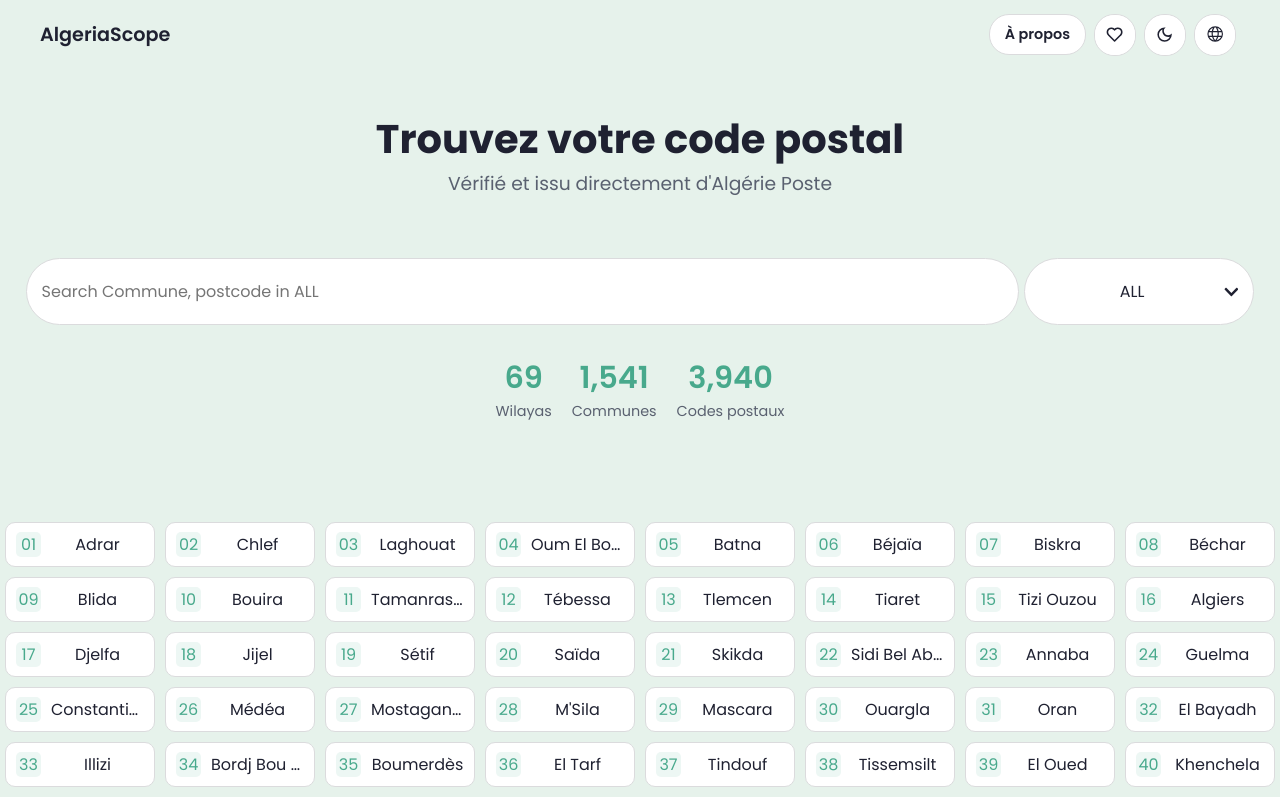
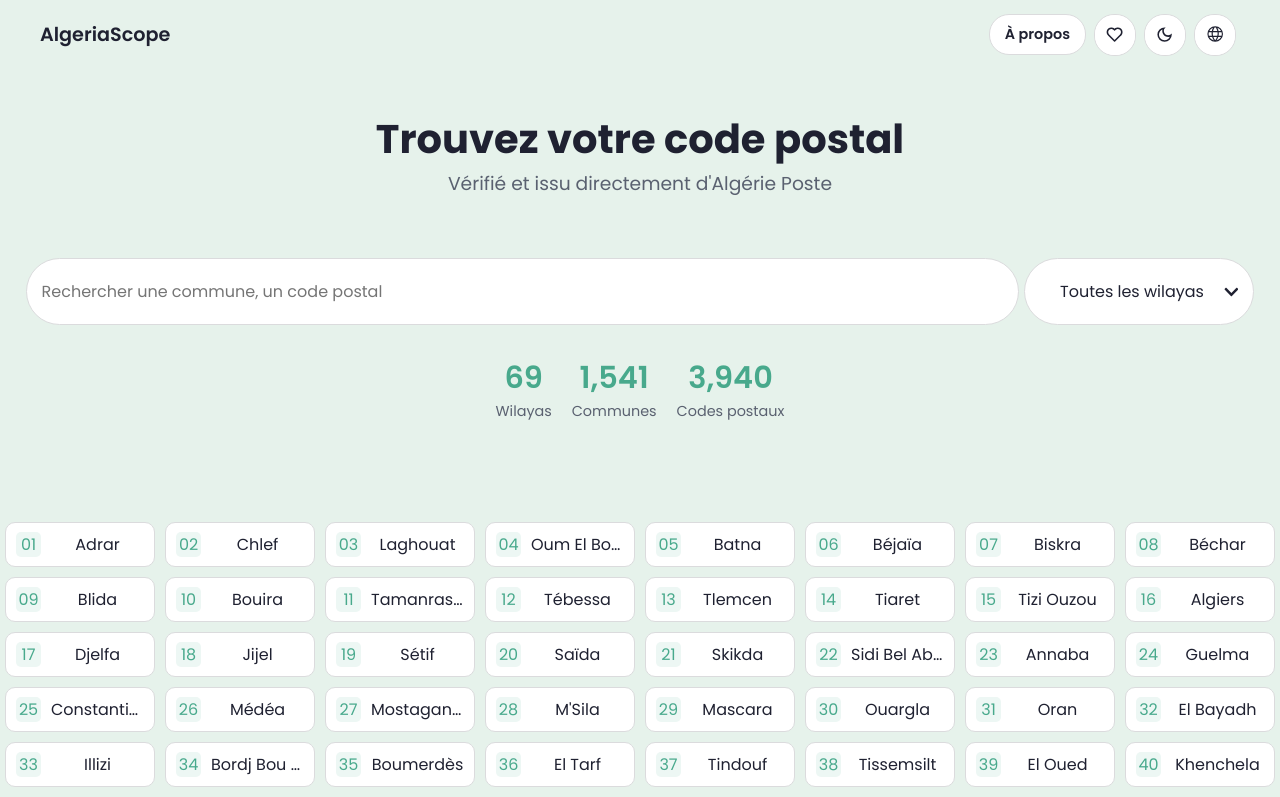
Before and after one commit to algeriascope/algeriascope.github.io, a React (Vite) app: page /postcodes in a window 1280 px wide. Shown: the top 797 px of the page. Built offline with nearby package versions, Linux system fonts and the light colour scheme.

Commit message:
finished postcodesSearch localisation

```diff
--- a/src/components/PostcodesSearch.jsx
+++ b/src/components/PostcodesSearch.jsx
@@ -26,9 +26,30 @@ const PostcodesSearch = () => {
   const Tamazight = currentLanguage.startsWith('zgh');
 
   const [query, setQuery] = useState('');
-  const [selectedWilaya, setSelectedWilaya] = useState('ALL');
+  const [selectedWilayaCode, setSelectedWilayaCode] = useState('ALL');
   const [isOpen, setIsOpen] = useState(false);
   const formattedQuery = normalizeSearch(query);
+
+  const getWilayaName = (w) => {
+    if (!w) return '';
+    return isArabic ? w.wilaya_name_ar || w.wilaya_name : w.wilaya_name;
+  };
+
+  const selectedWilayaObj = data.find(
+    (w) => w.wilaya_code === selectedWilayaCode,
+  );
+
+  const selectedWilayaDisplayName =
+    selectedWilayaCode === 'ALL'
+      ? t('postcodesSearch.allWilayas')
+      : getWilayaName(selectedWilayaObj);
+
+  const placeholderText =
+    selectedWilayaCode === 'ALL'
+      ? t('postcodesSearch.searchPlaceholderAll')
+      : t('postcodesSearch.searchPlaceholderWilaya', {
+          wilaya: selectedWilayaDisplayName,
+        });
 
   const filteredData =
     !formattedQuery || formattedQuery.length < 2
@@ -36,21 +57,27 @@ const PostcodesSearch = () => {
       : data
           .filter(
             (wilaya) =>
-              selectedWilaya === 'All wilayas' ||
-              wilaya.wilaya_name === selectedWilaya,
+              selectedWilayaCode === 'ALL' ||
+              wilaya.wilaya_code === selectedWilayaCode,
           )
           .flatMap((wilaya) => {
             return wilaya.postcodes
               .filter((post) => {
                 const matchesCommune =
-                  normalizeSearch(post.commune_name || '').includes(formattedQuery) ||
+                  normalizeSearch(post.commune_name || '').includes(
+                    formattedQuery,
+                  ) ||
                   normalizeSearch(post.commune_name_ar || '').includes(
                     formattedQuery,
                   );
 
                 const matchesPostName =
-                  normalizeSearch(post.post_name || '').includes(formattedQuery) ||
-                  normalizeSearch(post.post_name_ar || '').includes(formattedQuery);
+                  normalizeSearch(post.post_name || '').includes(
+                    formattedQuery,
+                  ) ||
+                  normalizeSearch(post.post_name_ar || '').includes(
+                    formattedQuery,
+                  );
 
                 const matchesCode = (post.post_code || '').includes(
                   formattedQuery,
@@ -69,18 +96,16 @@ const PostcodesSearch = () => {
   return (
     <div className={styles.container} dir="ltr">
       <div className={styles.inputWrapper}>
+
         <input
           type="text"
           className={styles.searchInput}
           value={query}
           onChange={(e) => setQuery(e.target.value)}
-          placeholder={
-            selectedWilaya === 'All wilayas'
-              ? 'Search Commune, postcode'
-              : `Search Commune, postcode in ${selectedWilaya}`
-          }
+          placeholder={placeholderText}
           dir={isArabic ? 'rtl' : 'ltr'}
         />
+
         {formattedQuery.length >= 2 && (
           <div className={styles.searchResults} dir={isArabic ? 'rtl' : 'ltr'}>
             {filteredData.length > 0 ? (
@@ -98,20 +123,20 @@ const PostcodesSearch = () => {
                       </div>
                     </div>
                     <div className={styles.postcode}>
-                      {item.post_code ? item.post_code : 'xxxxx'}
+                      {item.post_code || t('postcodesSearch.unspecified')}
                     </div>
                   </div>
                 );
               })
             ) : (
-              <div className={styles.noResults}>No search results found.</div>
+              <div className={styles.noResults}>{t('postcodesSearch.noResults')}</div>
             )}
           </div>
         )}
       </div>
-      <div className={styles.selectWrapper} >
+      <div className={styles.selectWrapper}>
         <div className={styles.wilayaSelect} onClick={() => setIsOpen(!isOpen)}>
-          <span className={styles.wilayaSpan}>{selectedWilaya}</span>
+          <span className={styles.wilayaSpan}>{selectedWilayaDisplayName}</span>
           {isOpen ? <FaChevronUp /> : <FaChevronDown />}
         </div>
 
@@ -120,22 +145,22 @@ const PostcodesSearch = () => {
             <span
               className={styles.wilayaOption}
               onClick={() => {
-                setSelectedWilaya('All wilayas');
+                setSelectedWilayaCode('ALL');
                 setIsOpen(false);
               }}
             >
-              All wilayas
+             {t('postcodesSearch.allWilayas')}
             </span>
             {data.map((w) => (
               <span
                 className={styles.wilayaOption}
                 key={w.wilaya_code}
                 onClick={() => {
-                  setSelectedWilaya(w.wilaya_name);
+                  setSelectedWilayaCode(w.wilaya_code);
                   setIsOpen(false);
                 }}
               >
-                {`${w.wilaya_code} - ${isArabic ? w.wilaya_name_ar : w.wilaya_name}`}
+                {`${w.wilaya_code} - ${getWilayaName(w)}`}
               </span>
             ))}
           </div>
--- a/src/i18n.js
+++ b/src/i18n.js
@@ -30,10 +30,10 @@ i18n
               title: 'Postcodes',
               desc: 'Search {{count}} official postcodes and filter locations across all 1,541 communes in Algeria.',
             },
-            history:{
-                title: 'History of Algeria',
-                desc: 'Explore Algeria\'s timeline from 202 BC to 2026, and discover the defining events that forged the nation.',
-              }
+            history: {
+              title: 'History of Algeria',
+              desc: "Explore Algeria's timeline from 202 BC to 2026, and discover the defining events that forged the nation.",
+            },
           },
           postcodesPage: {
             title: 'Find your Postcode',
@@ -44,8 +44,12 @@ i18n
               postcodes: 'Postcodes',
             },
           },
-          postcodesSearch:{
+          postcodesSearch: {
             allWilayas: 'All Provinces',
+            searchPlaceholderAll: 'Search Municipality, postcode',
+            searchPlaceholderWilaya: 'Search Municipality, postcode in {{wilaya}}',
+            noResults: 'No search results found.',
+            unspecified: 'xxxxx',
           },
           footer: {
             rates: 'Rates',
@@ -76,11 +80,11 @@ i18n
               title: 'Codes postaux',
               desc: "Recherchez {{count}} codes postaux officiels et filtrez les localités à travers les 1 541 communes d'Algérie.",
             },
-              history:{
-                title: 'Histoire d\'Algérie',
-                desc: 'Explorez la chronologie de l\'Algérie de 202 av. J.-C. tà 2026, et découvrez les événements marquants qui ont forgé la nation.',
-              }
 
+            history: {
+              title: "Histoire d'Algérie",
+              desc: "Explorez la chronologie de l'Algérie de 202 av. J.-C. à 2026, et découvrez les événements marquants qui ont forgé la nation.",
+            },
           },
           postcodesPage: {
             title: 'Trouvez votre code postal',
@@ -91,8 +95,13 @@ i18n
               postcodes: 'Codes postaux',
             },
           },
-          postcodesSearch:{
-            allWilayas: 'Toutes les Wilayas',
+          postcodesSearch: {
+            allWilayas: 'Toutes les wilayas',
+            searchPlaceholderAll: 'Rechercher une commune, un code postal',
+            searchPlaceholderWilaya:
+              'Rechercher une commune, un code postal à {{wilaya}}',
+            noResults: 'Aucun résultat trouvé.',
+            unspecified: 'xxxxx',
           },
           footer: {
             rates: 'Taux',
@@ -123,10 +132,10 @@ i18n
               title: 'الرموز البريدية',
               desc: 'ابحث في {{count}} رمزًا بريديًا رسميًا وقم بتصفية المواقع عبر جميع البلديات الـ 1,541 في الجزائر.',
             },
-            history:{
-                title: 'تاريخ الجزائر',
-                desc: 'استكشف التسلسل الزمني للجزائر من 202 ق.م إلى عام 2026، واكتشف أبرز المحطات التاريخية التي صاغت الأمة.'
-              }
+            history: {
+              title: 'تاريخ الجزائر',
+              desc: 'استكشف التسلسل الزمني للجزائر من 202 ق.م إلى عام 2026، واكتشف أبرز المحطات التاريخية التي صاغت الأمة.',
+            },
           },
           postcodesPage: {
             title: 'ابحث عن رمزك البريدي',
@@ -137,12 +146,15 @@ i18n
               postcodes: 'رمز بريدي',
             },
           },
-          postcodesSearch:{
+          postcodesSearch: {
             allWilayas: 'كل الولايات',
+            searchPlaceholderAll: 'ابحث عن البلدية أو الرمز البريدي',
+            searchPlaceholderWilaya:
+              'ابحث عن البلدية أو الرمز البريدي في {{wilaya}}',
+            noResults: 'لم يتم العثور على نتائج.',
+            unspecified: 'xxxxx',
           },
-          wilayaPostcodes:{
-
-          },
+          wilayaPostcodes: {},
           footer: {
             rates: 'سعر الصرف',
             about: 'حول',
@@ -172,10 +184,10 @@ i18n
               title: 'Ingilen n tnesa',
               desc: 'Nadi {{count}} n yingilen n tnesa unsiyen deg 1,541 n tgemmiyin n Dzayer.',
             },
-            history:{
-                title: 'Amezruy n Dzayer',
-                desc: 'Nadi ɣef umezruy n Dzayer seg Numidya taqdimt ar 2026, tfeḥṣeḍ isaggen imeqqranen i isbedden taɣerma-a.',
-              }
+            history: {
+              title: 'Amezruy n Dzayer',
+              desc: 'Nadi ɣef umezruy n Dzayer seg 202 send Ɛisa ar 2026, tfeḥṣeḍ isaggen imeqqranen i isbedden taɣerma-a.',
+            },
           },
           postcodesPage: {
             title: 'Nadi ingilen-nnek n tnesa',
@@ -187,7 +199,11 @@ i18n
             },
           },
           postcodesSearch: {
-            allWilayas: 'Akk tiwilayin'
+            allWilayas: 'Akk tiwilayin',
+            searchPlaceholderAll: 'Nadi Taɣiwanit, tanfult n tnefsiyn',
+            searchPlaceholderWilaya: 'Nadi Taɣiwanit, tanfult n tnefsiyn deg {{wilaya}}',
+            noResults: 'Ulac igmmaḍ.',
+            unspecified: 'xxxxx',
           },
           footer: {
             rates: 'Amsizwer',
```
